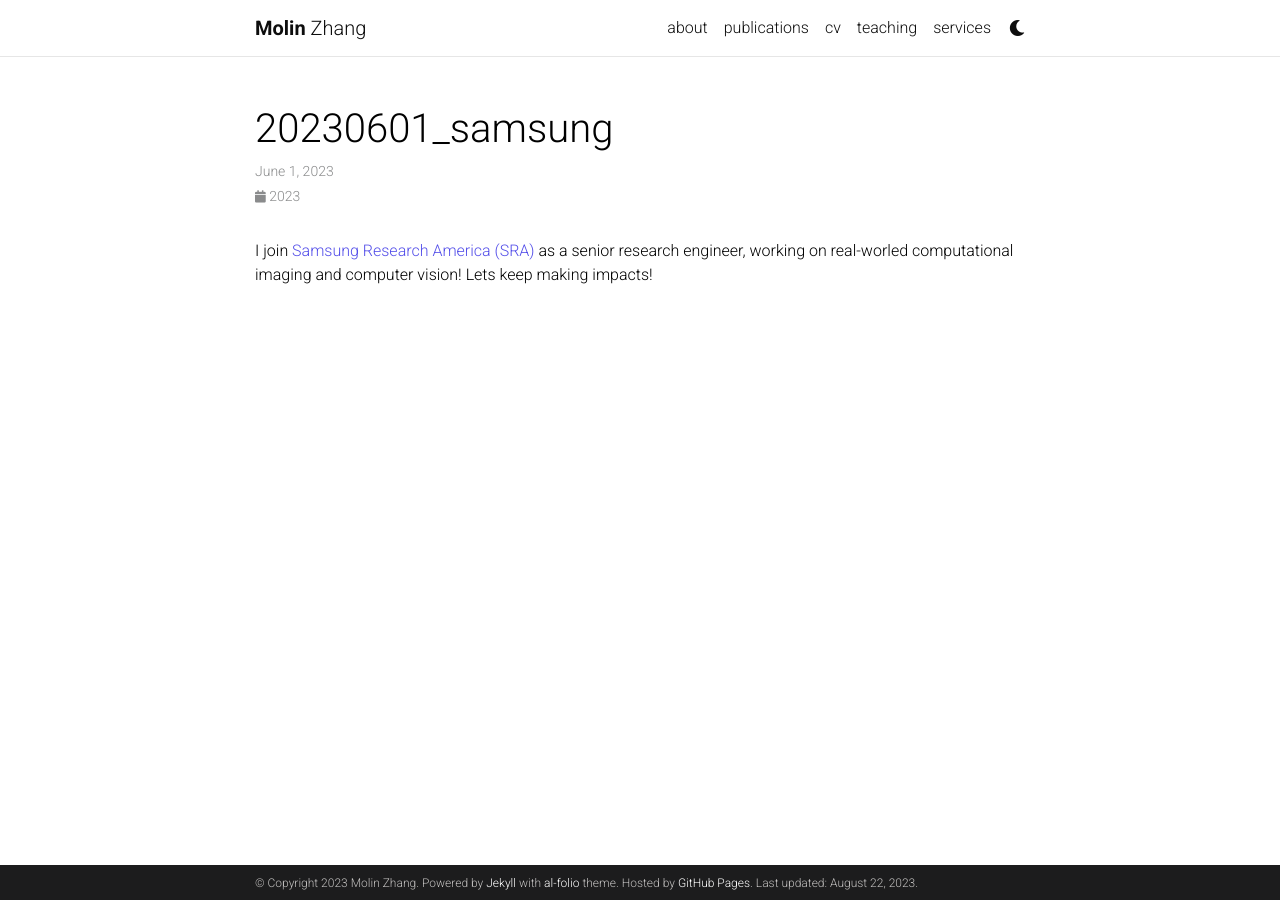
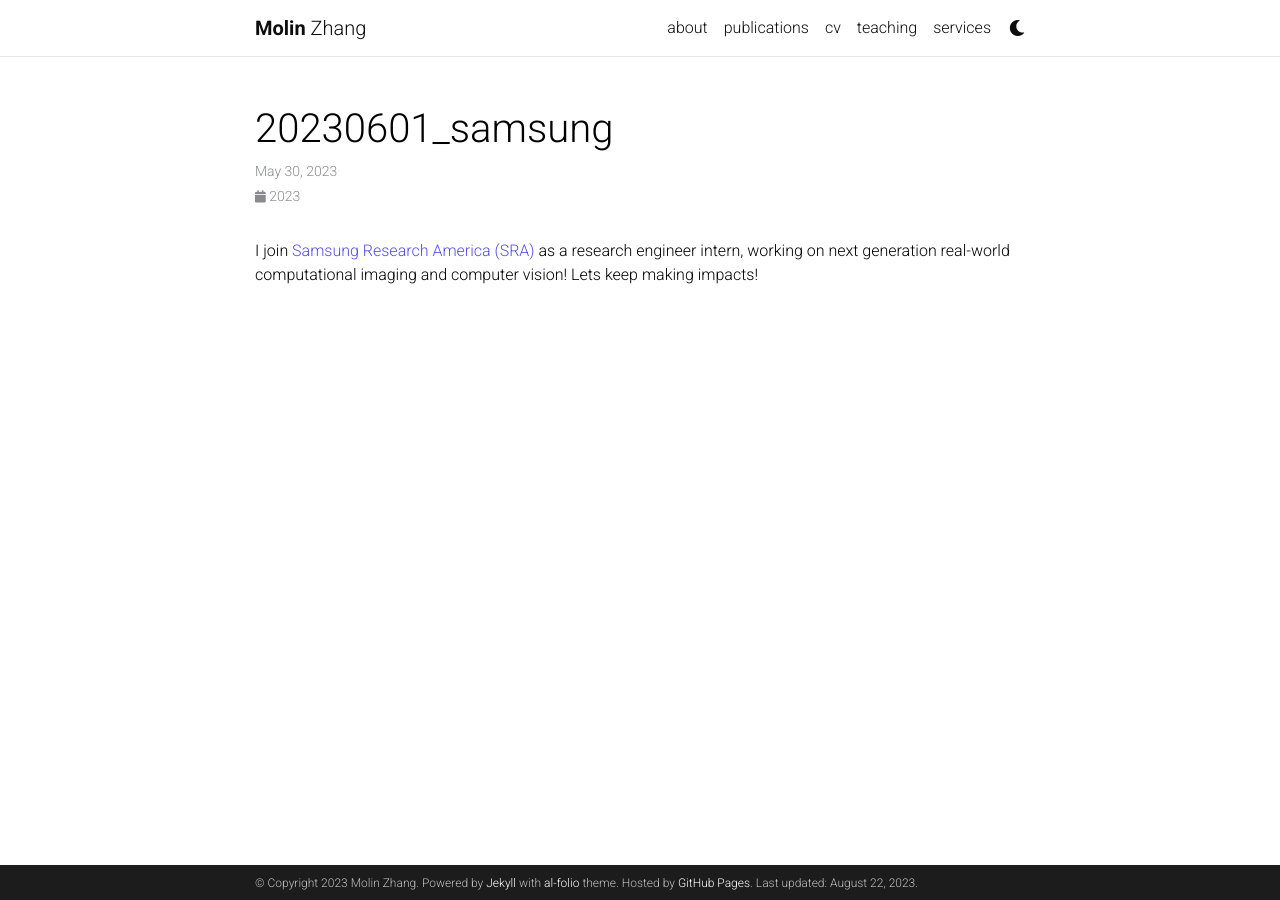
Before and after one commit to molinzhang/molinzhang.github.io, a Jekyll site: the page built from _news/20230601_samsung.md, in a window 1280 px wide. Built offline with Jekyll 4.4.1, drawn with Linux system fonts in a browser that asks for light colours; comment, search, counter and statistics services are not loaded; a style sheet for code colours, icons or effects is not loaded.

Commit message:
Update 20230601_samsung.md

```diff
--- a/_news/20230601_samsung.md
+++ b/_news/20230601_samsung.md
@@ -1,6 +1,6 @@
 ---
 layout: post
-date: 2023-06-01 07:59:00-0400
+date: 2023-05-30 07:59:00-0400
 inline: true
 ---
-I join [Samsung Research America (SRA)](https://sra.samsung.com/) as a senior research engineer, working on real-worled computational imaging and computer vision! Lets keep making impacts!
+I join [Samsung Research America (SRA)](https://sra.samsung.com/) as a research engineer intern, working on next generation real-world computational imaging and computer vision! Lets keep making impacts!
```
